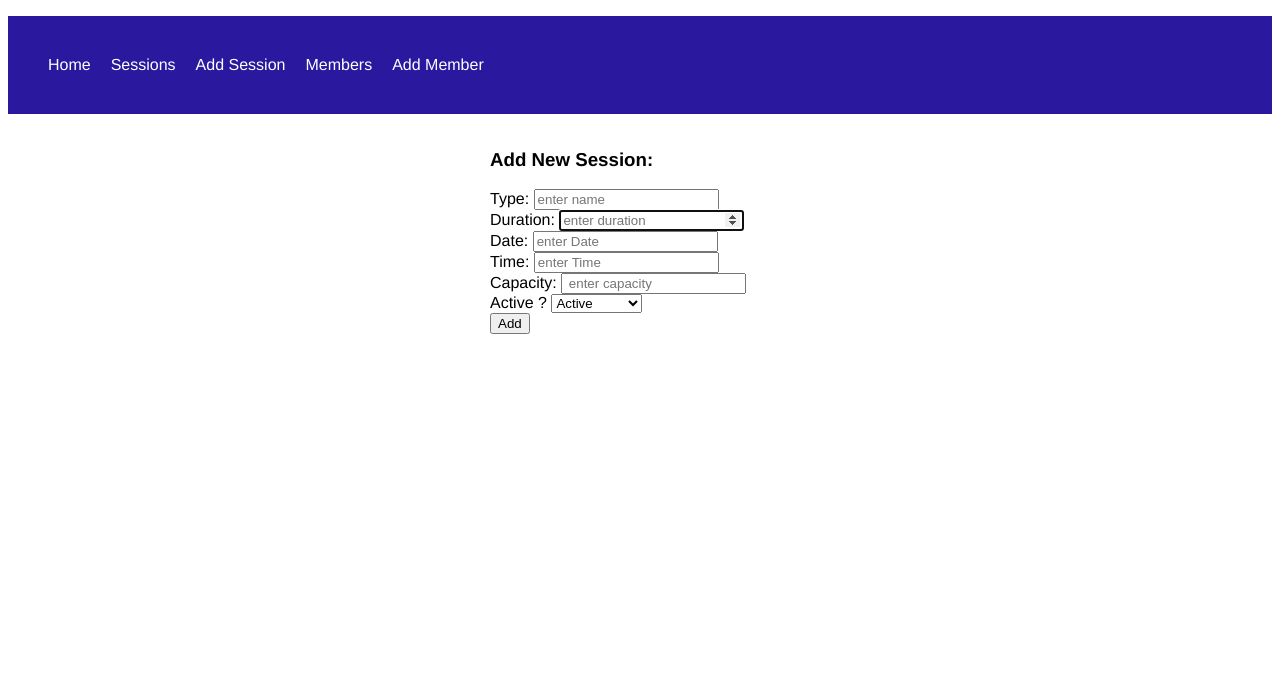
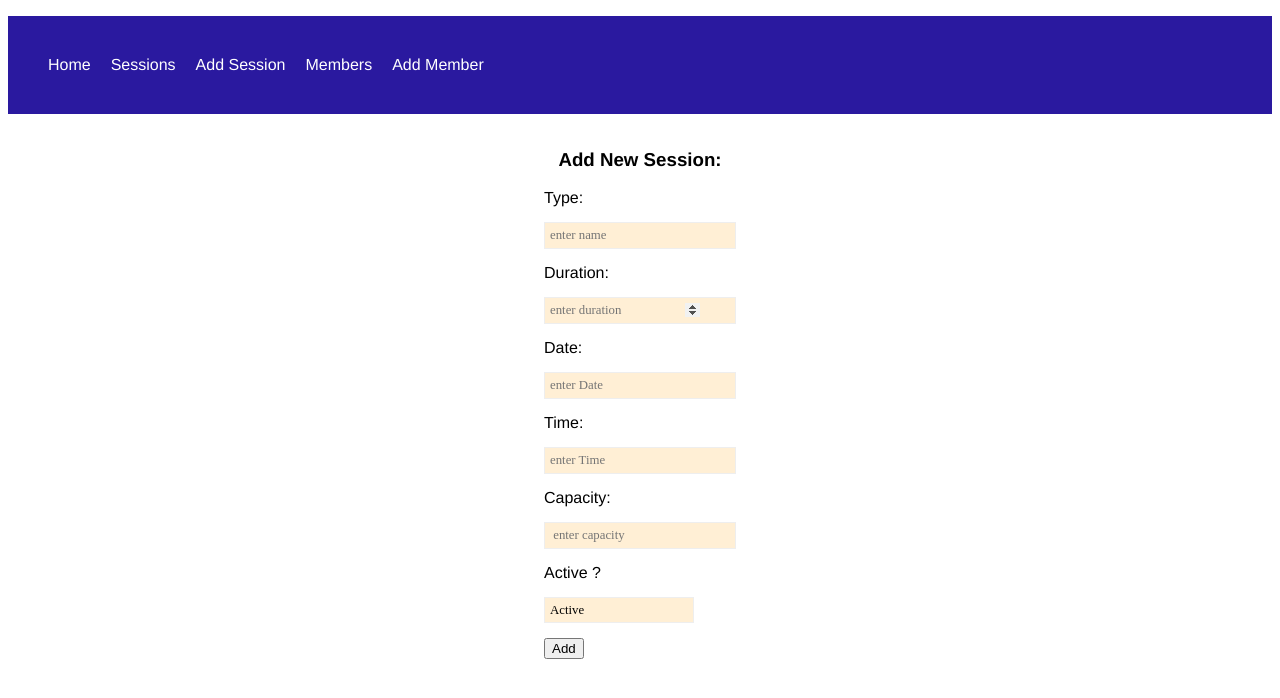
Before and after one commit to pcygan44/week5_project_gym, a Flask app: page /sesions/addnew in a window 1280 px wide. Shown: the top 698 px of the page. Run offline with Flask 2, Linux system fonts and the light colour scheme; data that the repository does not hold is empty; some libraries are stand-ins or nearby versions.

Commit message:
commit css completed

```diff
--- /dev/null
+++ b/bookings/static/forms.css
@@ -0,0 +1,33 @@
+input[type="submit"] {
+    text-transform: uppercase;
+    font-family: 'Special Elite', cursive;
+  }
+
+  select {
+   width: 150px;
+   padding: 5px 35px 5px 5px;
+   margin: 15px 0;
+   font-size: 0.8em;
+   -webkit-appearance: none;
+   background: 96% / 15% no-repeat papayawhip;
+   font-family: 'Merriweather', serif;
+   border: 1px solid #eee;
+   display: block;
+  }
+
+  input {
+      width: 150px;
+      padding: 5px 35px 5px 5px;
+      margin: 15px 0;
+      font-size: 0.8em;
+      -webkit-appearance: none;
+      background: 96% / 15% no-repeat papayawhip;
+      font-family: 'Merriweather', serif;
+      border: 1px solid #eee;
+      display: block;
+  }
+
+  :focus {
+    outline-color: transparent;
+    outline-style: none;
+  }
--- a/bookings/static/style.css
+++ b/bookings/static/style.css
@@ -26,6 +26,8 @@ body{
     flex-wrap: wrap;
     width: 300px;
     margin: 0 auto;
+    align-items: center;
+    justify-content: center;
   }
 
   .task {
@@ -48,3 +50,9 @@ body{
     width: 300px;
     min-height: 100px;
   }
+
+.frontpage{
+    display: flex;
+    align-items: center;
+    justify-content: center;
+}
--- a/bookings/templates/member/edit.html
+++ b/bookings/templates/member/edit.html
@@ -39,7 +39,7 @@
       </option>
       </select>
     </div>
-    <button type="Submit"> Add </button>
+    <button type="Submit"> Edit </button>
 </form>
 
 {% endblock %}
--- a/bookings/templates/sesion/edit.html
+++ b/bookings/templates/sesion/edit.html
@@ -36,7 +36,7 @@
       </option>
       </select>
     </div>
-    <button type="Submit"> Add </button>
+    <button type="Submit"> Edit </button>
 </form>
 
 {% endblock %}
```
Also changed, not shown: bookings/templates/index.html (+8 -1 lines), bookings/static/image/1.jpeg (added).
